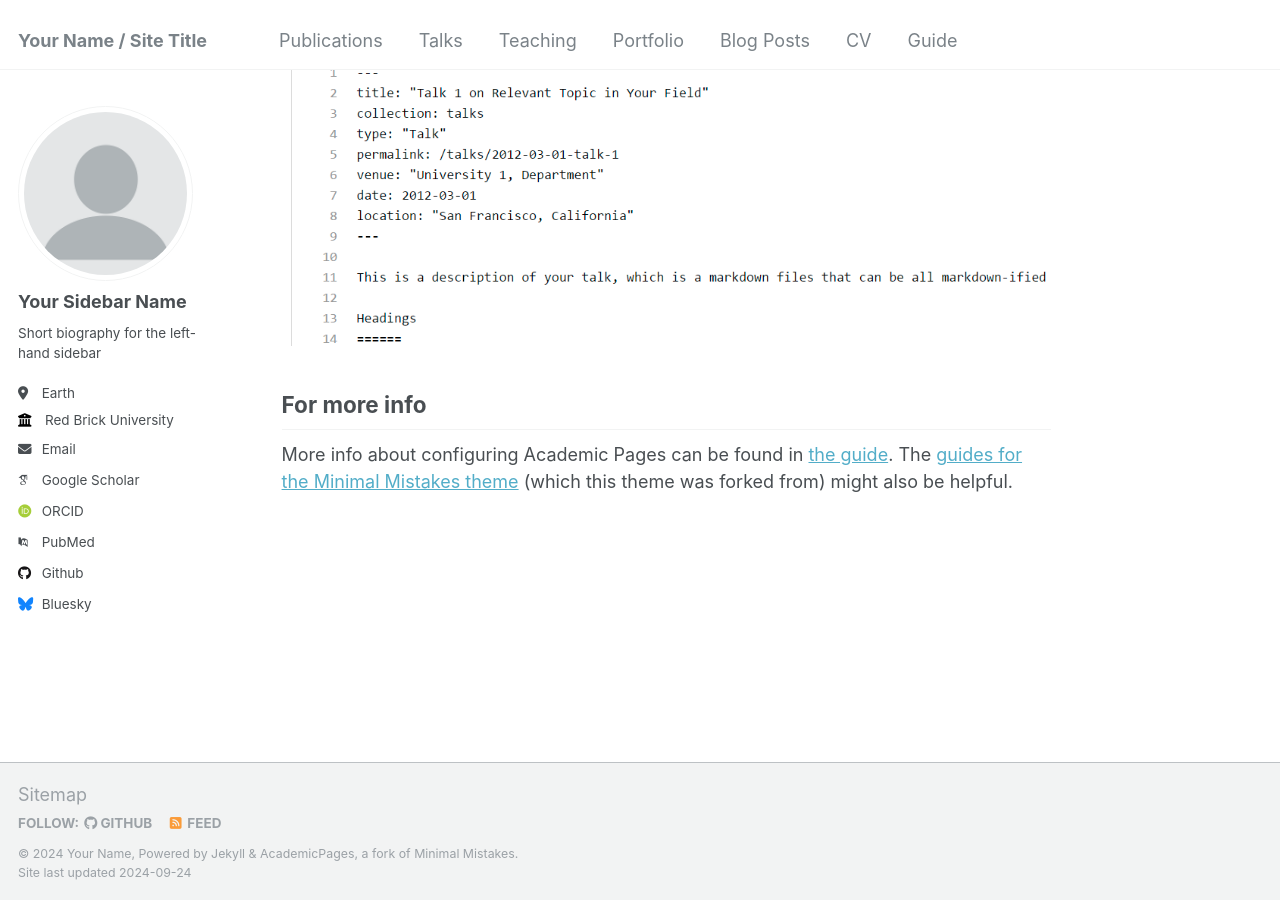
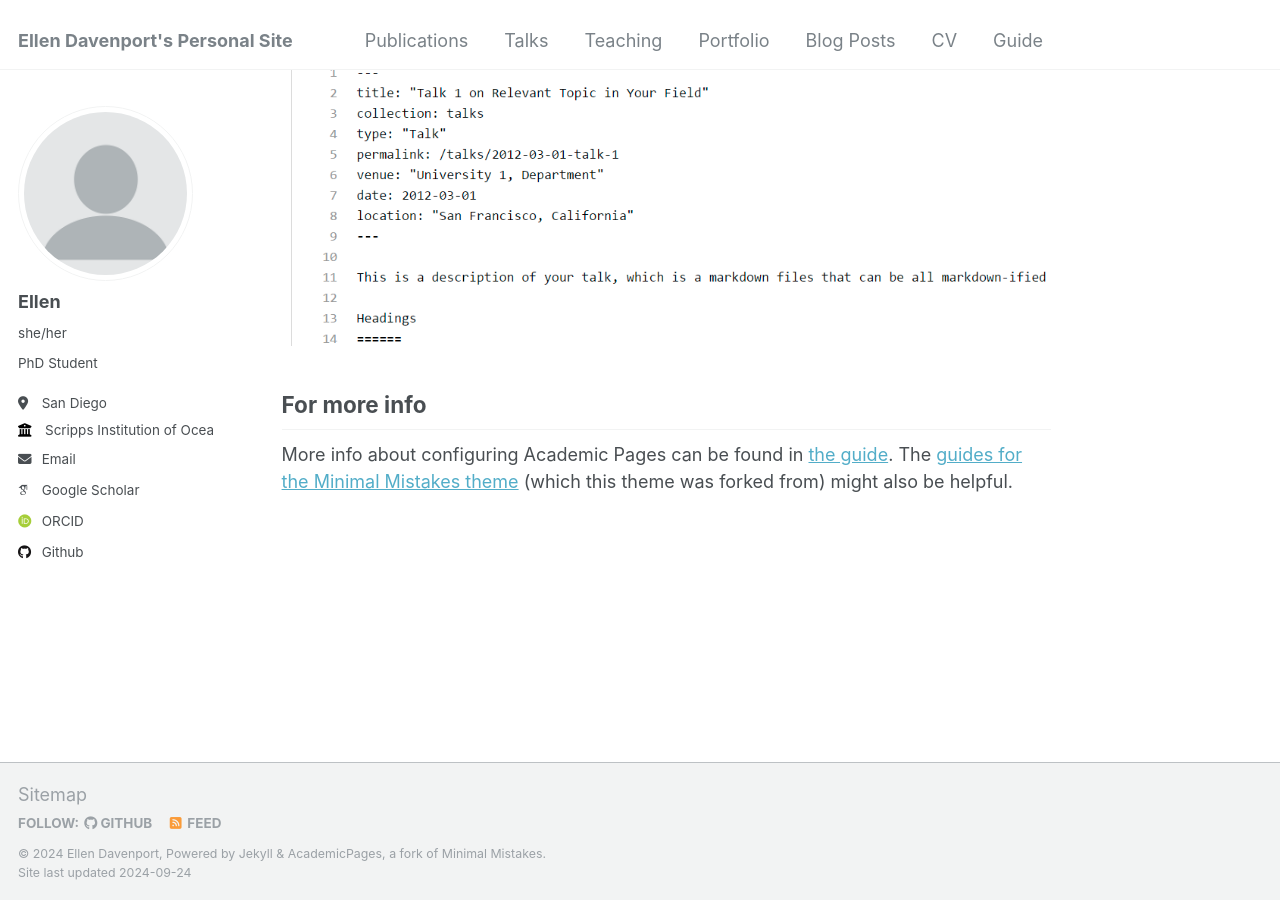
Before and after one commit to eldavenport/eldavenport.github.io, a Jekyll site: the page built from _pages/about.md, in a window 1280 px wide and 900 px high, scrolled down 2643 px. Built offline with Jekyll 4.4.1, drawn with Linux system fonts in a browser that asks for light colours; some web fonts are replaced.

Commit message:
Update _config.yml

```diff
--- a/_config.yml
+++ b/_config.yml
@@ -8,13 +8,13 @@
 
 # Basic Site Settings
 locale                   : "en-US"
-title                    : "Your Name / Site Title"
+title                    : "Ellen Davenport's Personal Site"
 title_separator          : "-"
-name                     : &name "Your Name"
-description              : &description "personal description"
-url                      : https://academicpages.github.io # the base hostname & protocol for your site e.g. "https://mmistakes.github.io"
+name                     : &name "Ellen Davenport"
+description              : &description "PhD Student at Scripps Institution of Oceanography"
+url                      : https://eldavenport.github.io # the base hostname & protocol for your site e.g. "https://mmistakes.github.io"
 baseurl                  : "" # the subpath of your site, e.g. "/blog"
-repository               : "academicpages/academicpages.github.io"
+repository               : "eldavenport/eldavenport.github.io"
 
 # Site Author - The following control what appear as part of the author content on the side bar.
 #               If a field is blank the icon and link will not appear, otherwise it will be shown.
@@ -22,33 +22,33 @@ repository               : "academicpages/academicpages.github.io"
 author:
   # Biographic information
   avatar           : "profile.png"
-  name             : "Your Sidebar Name"
-  pronouns         : # example: "she/her"
-  bio              : "Short biography for the left-hand sidebar"
-  location         : "Earth"
-  employer         : "Red Brick University"
+  name             : "Ellen"
+  pronouns         : "she/her"
+  bio              : "PhD Student"
+  location         : "San Diego"
+  employer         : "Scripps Institution of Oceanography"
   uri              : # URL
-  email            : "none@example.org"
+  email            : "edavenport-at-ucsd-dot-edu"
 
   # Academic websites
   arxiv            : # URL - Update with the correct link to your profile
-  googlescholar    : "https://scholar.google.com/citations?user=PS_CX0AAAAAJ"
+  googlescholar    : "https://scholar.google.com/citations?user=lvqdagwAAAAJ&hl=en"
   impactstory      : # URL
-  orcid            : "http://orcid.org/yourorcidurl"
+  orcid            : "https://orcid.org/0009-0000-6559-4039"
   semantic         : # URL
-  pubmed           : "https://www.ncbi.nlm.nih.gov/pubmed/?term=john+snow"
+  pubmed           : # "https://www.ncbi.nlm.nih.gov/pubmed/?term=john+snow"
   researchgate     : # URL
 
   # Repositories and software development
   bitbucket        : # Username - Update with your username on the site
   codepen          : # Username
   dribbble         : # Username
-  github           : "academicpages"
+  github           : "eldavenport"
   kaggle           : # Username
   stackoverflow    : # User number or user number and name (i.e., use "1" or "1/jeff-atwood")
 
   # Social media
-  bluesky          : "bsky.app" # Replace this with you Bluesky username
+  bluesky          : # "bsky.app" # Replace this with you Bluesky username
   facebook         : # Username
   flickr           : # Username
   foursquare       : # Username
```
